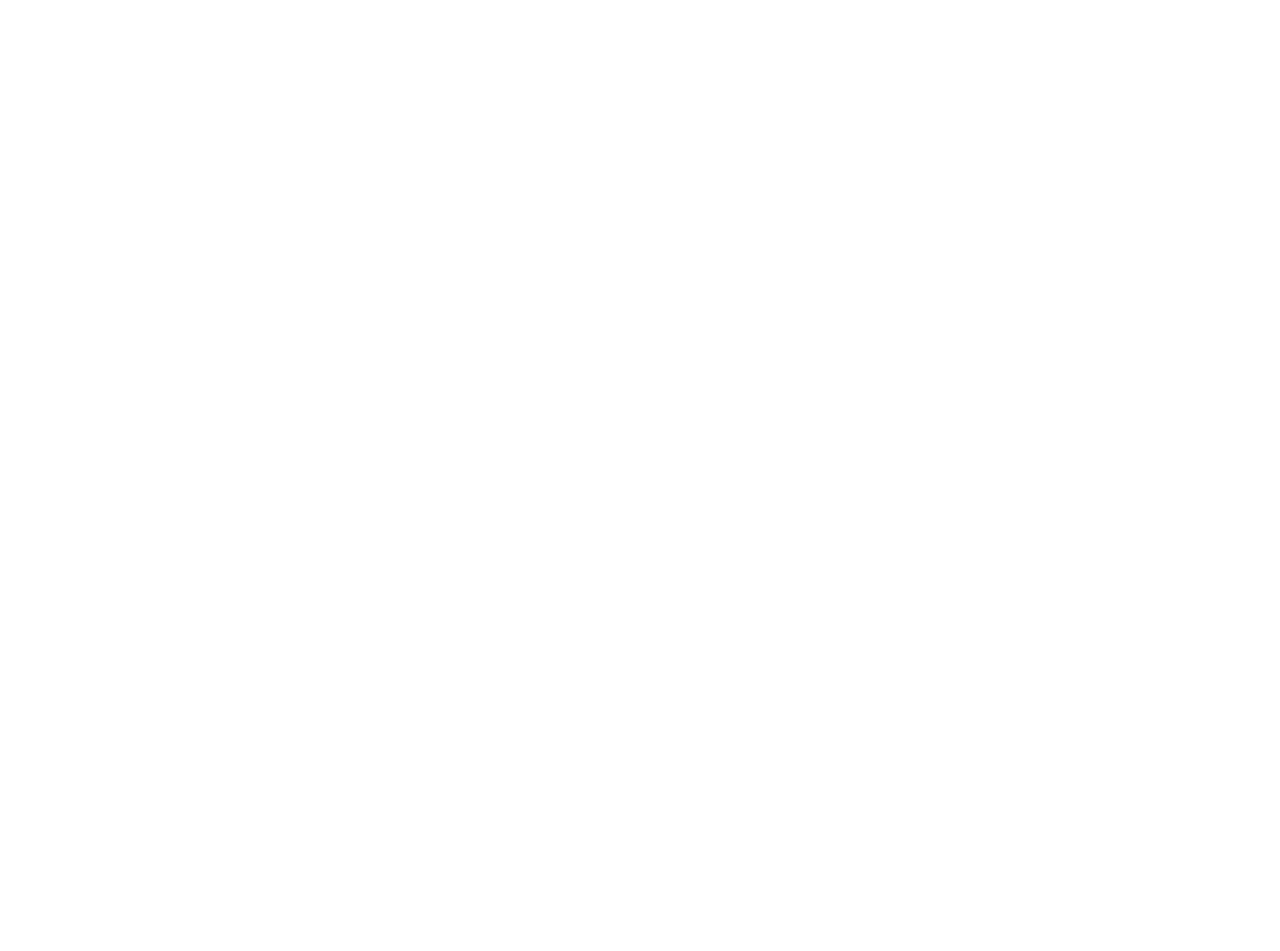
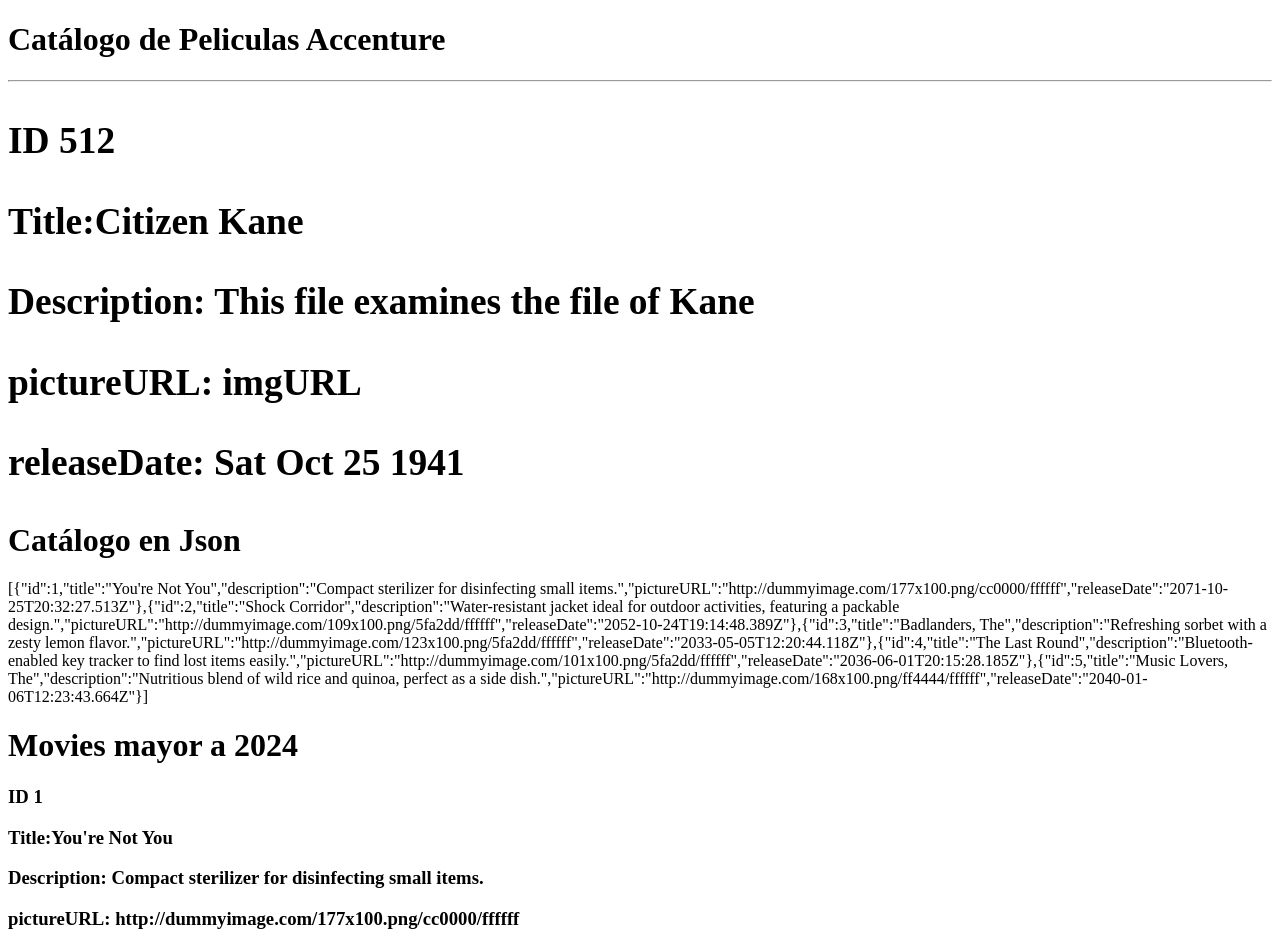
Before and after one commit to nadiacoboz/upskilling-react, a React (Vite) app: page / in a window 1280 px wide. Shown: the top 951 px of the page. Before the commit the page ends 800 px from the top, so only its background shows below. Built offline with nearby package versions, Linux system fonts and the light colour scheme.

Commit message:
Sesion 2

```diff
--- a/src/App.tsx
+++ b/src/App.tsx
@@ -1,8 +1,47 @@
+import type { JSX } from 'react'
 import './App.css'
+import PrintMovie from './components/PrintMovie'
+import { mockMovie, movieList } from './mocks/movies.mocks'
+/*
+function PrintMovie(): JSX.Element{
+  return(
+    <>
+      <h3>ID: 512</h3>
+      <h3>Title: Citizen Kane</h3>
+      <h3>Descripcion: Esta es uuna pelicula antigua</h3>
+      <h3>pictureUrl: ruta de la imagen</h3>
+      <h3>releaseDate: 1987-10-05</h3>
+    </>
+  )
+}*/
 function App() {
  return (
    <>
+    <h1>Catálogo de Peliculas Accenture</h1>
+    <hr/>
+    <h1><PrintMovie movie={mockMovie}/></h1>
+
+  <h1>Catálogo en Json </h1>
+   {JSON.stringify(movieList)}
+
+    <h1>Movies mayor a 2024 </h1>
+    {
+      movieList
+      .filter((movie) => movie.releaseDate.getFullYear() >= 2024 )
+      .map((movie) => (
+        <PrintMovie key={movie.id} movie = {movie} />
+      )
+      )}
+
+    <h1>Movies con palabra clave </h1>
+      {movieList.map((movie) => (
+            movie.description.includes("to") ? (<PrintMovie key={movie.id} movie={movie} />) : null
+
+
+        ))}
+
    </>
+
  )
 }
 
--- /dev/null
+++ b/src/components/PrintMovie.tsx
@@ -0,0 +1,17 @@
+import type { JSX } from "react"
+import type { movieProps } from "./types"
+
+function PrintMovie({movie}:movieProps): JSX.Element{
+return(
+    <>
+    <h3>ID {movie.id} </h3>
+    <h3>Title:{movie.title} </h3>
+    <h3>Description: {movie.description}</h3>
+    <h3>pictureURL: {movie.pictureURL }</h3>
+    <h3>releaseDate: {movie.releaseDate.toDateString() }</h3>
+
+    </>
+)
+
+}
+export default PrintMovie
--- /dev/null
+++ b/src/components/types.ts
@@ -0,0 +1,5 @@
+import type { Movie} from '../types/movie';
+
+export type movieProps = {
+    movie : Movie;
+}
--- /dev/null
+++ b/src/mocks/movies.mocks.ts
@@ -0,0 +1,44 @@
+import type { Movie } from "../types/movie";
+import { getRandomDate } from "../utils/utils.date";
+
+export const mockMovie: Movie = {
+    id: 512,
+    title: 'Citizen Kane',
+    description: 'This file examines the file of Kane',
+    pictureURL: 'imgURL',
+    releaseDate: new Date('1941-10-25')
+}
+
+export const movieList: Movie[] = [
+    {
+    "id": 1,
+    "title": "You're Not You",
+    "description": "Compact sterilizer for disinfecting small items.",
+    "pictureURL": "http://dummyimage.com/177x100.png/cc0000/ffffff",
+    "releaseDate": getRandomDate( new Date('2020-01-01'), new Date('2025-12-31'))
+    }, {
+    "id": 2,
+    "title": "Shock Corridor",
+    "description": "Water-resistant jacket ideal for outdoor activities, featuring a packable design.",
+    "pictureURL": "http://dummyimage.com/109x100.png/5fa2dd/ffffff",
+    "releaseDate": getRandomDate( new Date('2020-01-01'), new Date('2025-12-31'))
+    }, {
+    "id": 3,
+    "title": "Badlanders, The",
+    "description": "Refreshing sorbet with a zesty lemon flavor.",
+    "pictureURL": "http://dummyimage.com/123x100.png/5fa2dd/ffffff",
+    "releaseDate": getRandomDate( new Date('2020-01-01'), new Date('2025-12-31'))
+    }, {
+    "id": 4,
+    "title": "The Last Round",
+    "description": "Bluetooth-enabled key tracker to find lost items easily.",
+    "pictureURL": "http://dummyimage.com/101x100.png/5fa2dd/ffffff",
+    "releaseDate": getRandomDate( new Date('2020-01-01'), new Date('2025-12-31'))
+    }, {
+    "id": 5,
+    "title": "Music Lovers, The",
+    "description": "Nutritious blend of wild rice and quinoa, perfect as a side dish.",
+    "pictureURL": "http://dummyimage.com/168x100.png/ff4444/ffffff",
+    "releaseDate": getRandomDate( new Date('2020-01-01'), new Date('2025-12-31'))
+    }
+]
--- /dev/null
+++ b/src/types/movie.ts
@@ -0,0 +1,7 @@
+export interface Movie{
+    id: number;
+    title: string;
+    description: string;
+    pictureURL: string;
+    releaseDate: Date;
+}
--- /dev/null
+++ b/src/utils/utils.date.ts
@@ -0,0 +1,3 @@
+export function getRandomDate(start: Date, end: Date){
+    return new Date (start.getTime() + Math.random() * (end.getTime()))
+}
```
